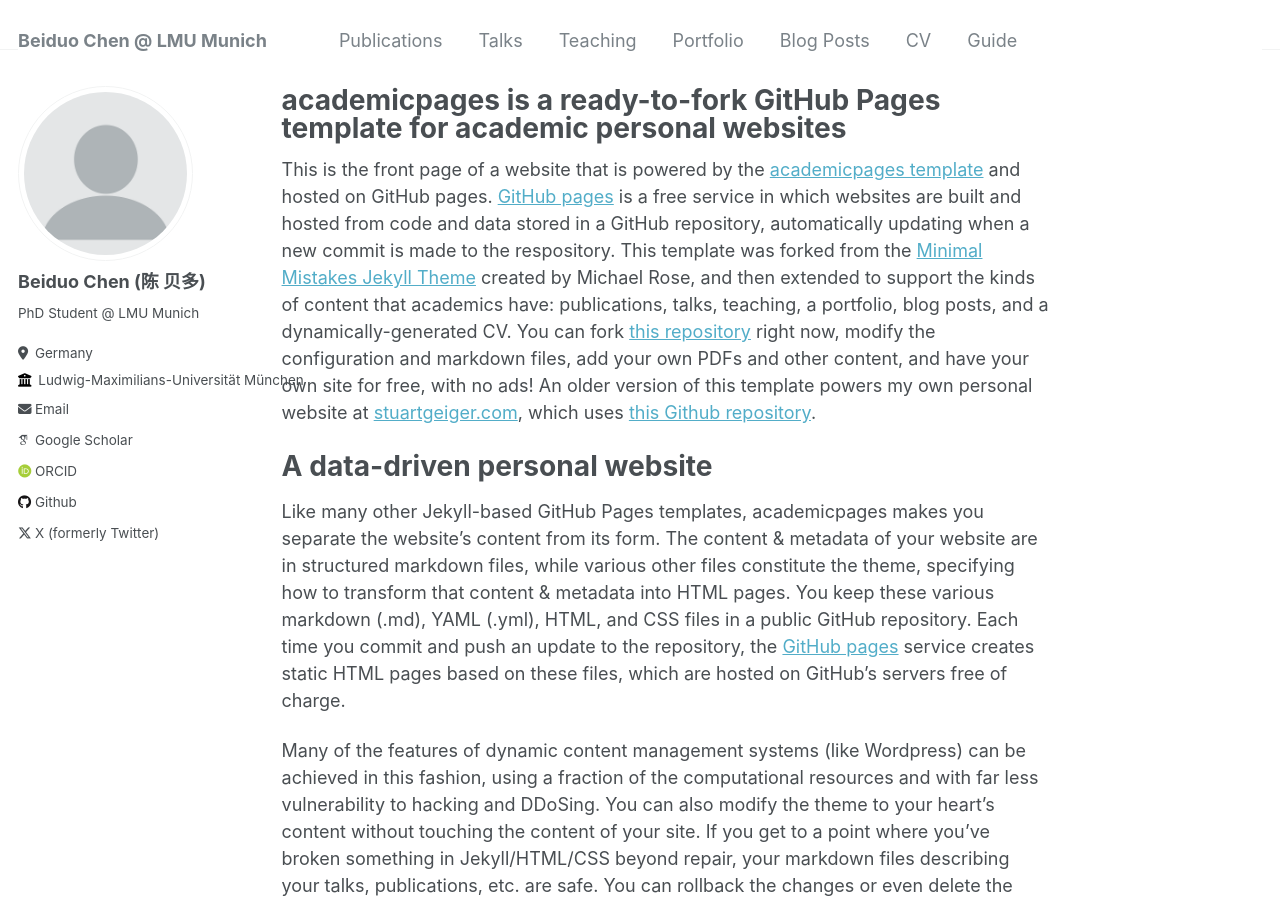
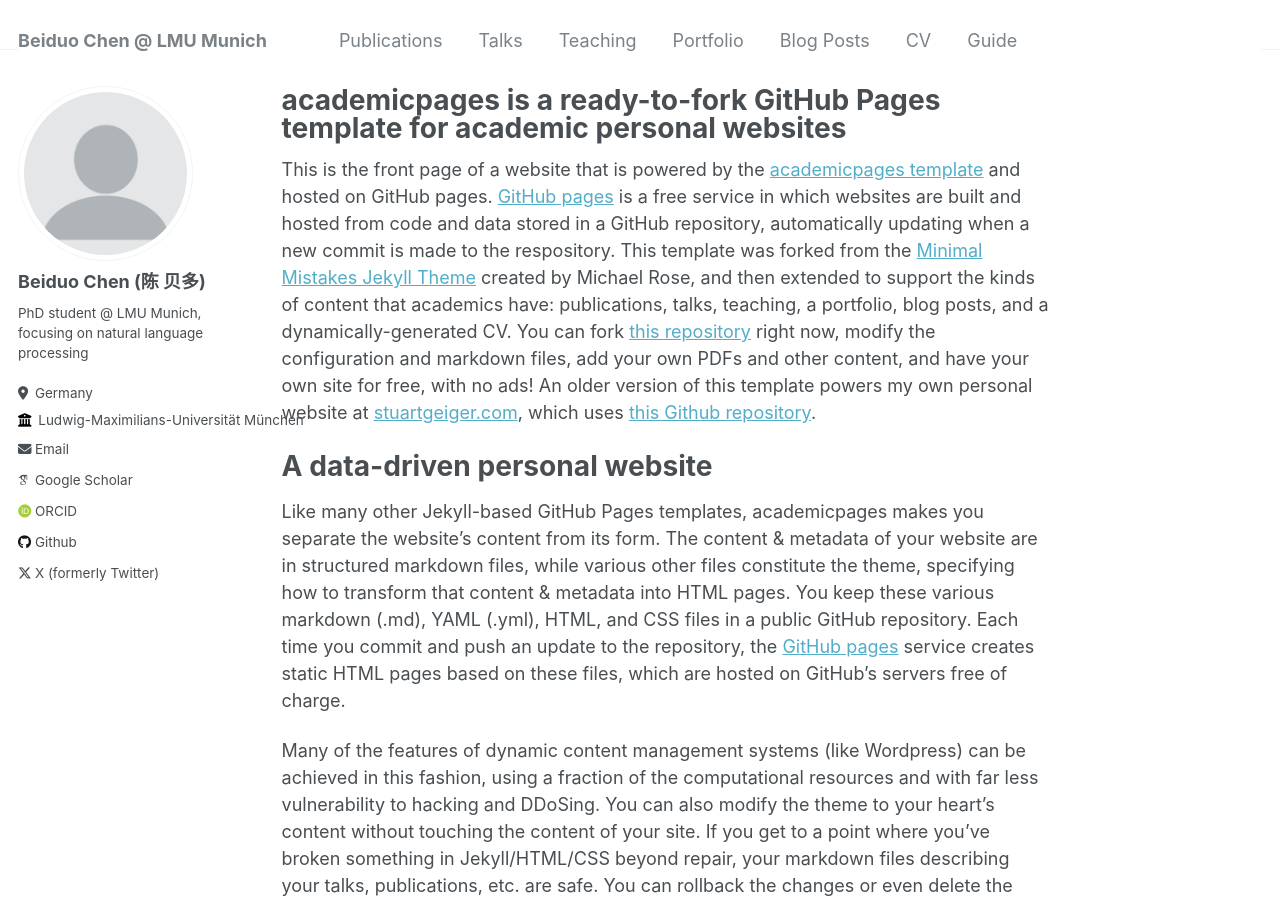
Before and after one commit to Mckysse/mckysse.github.io, a Jekyll site: the page built from _pages/about.md, in a window 1280 px wide and 900 px high. Built offline with Jekyll 4.4.1, drawn with Linux system fonts in a browser that asks for light colours; some web fonts are replaced.

Commit message:
Update _config.yml

```diff
--- a/_config.yml
+++ b/_config.yml
@@ -25,7 +25,7 @@
   avatar           : "profile.png"
   name             : "Beiduo Chen  (陈 贝多)"
   pronouns         : # example: "she/her"
-  bio              : "PhD Student @ LMU Munich"
+  bio              : "PhD student @ LMU Munich, focusing on natural language processing"
   location         : "Germany"
   employer         : "Ludwig-Maximilians-Universität München"
   uri              : # URL
```
